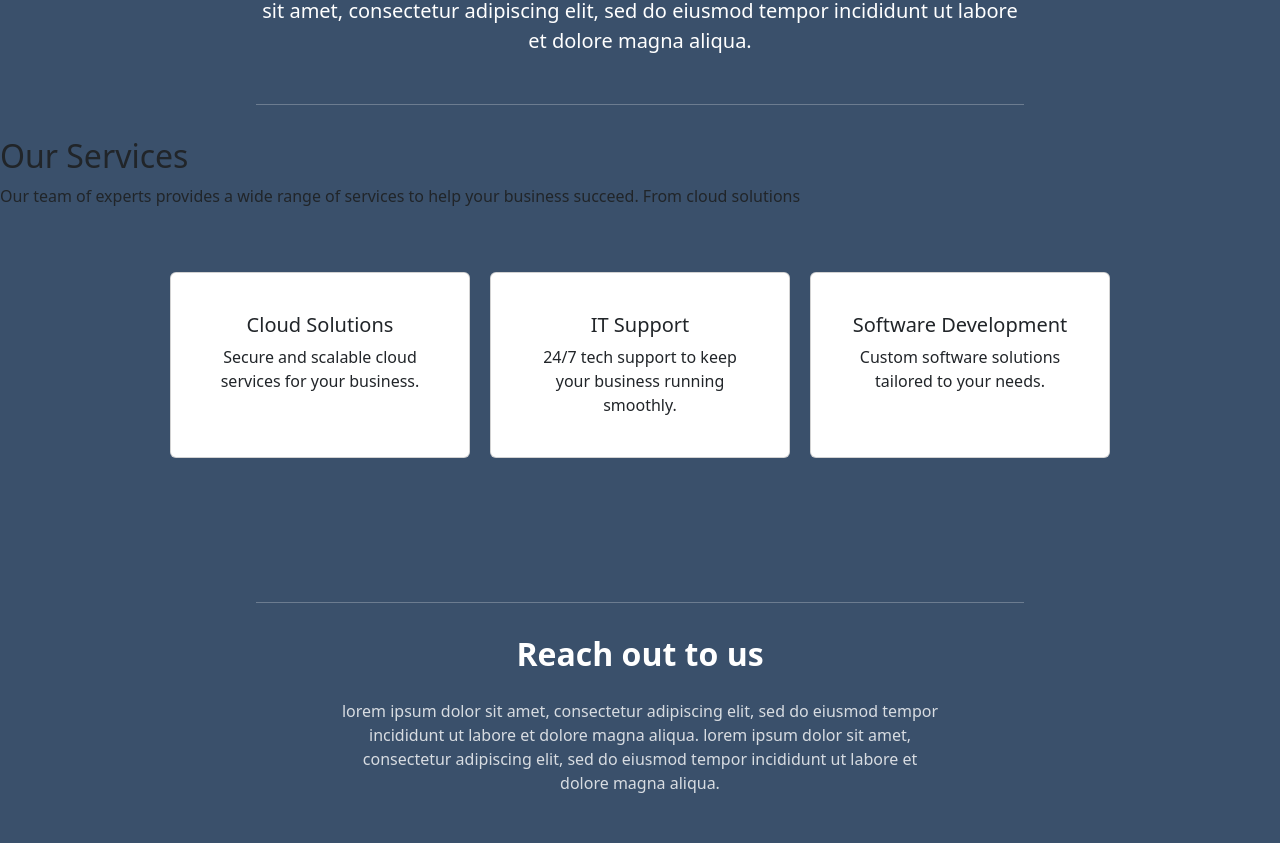
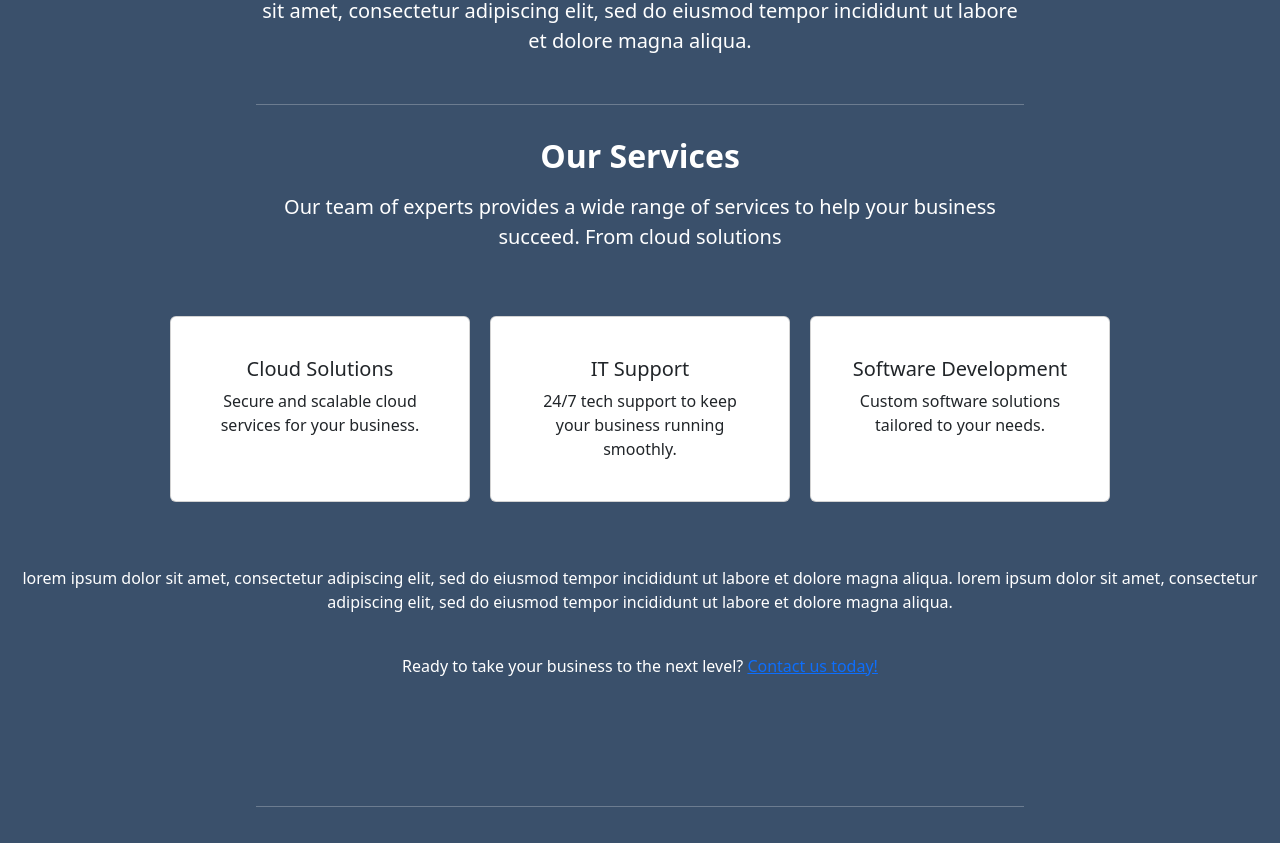
Before and after one commit to kkpathak2000/IT-company-website-Page-React.js, a React (Create React App) app: page / in a window 1280 px wide. Shown: the part 760-1603 px from the top of the page. Built offline with nearby package versions, Linux system fonts and the light colour scheme.

Commit message:
Enhance services section styling and update contact image alt text

```diff
--- a/src/App.css
+++ b/src/App.css
@@ -179,12 +179,23 @@ body {
   color: #142f33;
 }
 
-/* .services{
-  display: flex;
-  margin: 8% 35%;
+.services-header-text {
+  font-size: 2rem;
+  font-weight: bold;
+  margin-bottom: 10px;
+  margin-top: 2%;
   text-align: center;
   color: #ffffff;
-} */
+}
+
+.services-description {
+  font-size: 20px;
+  margin-top: 1rem;
+  margin-left: 20%;
+  margin-right: 20%;
+  text-align: center;
+  color: #ffffff;
+}
 
 .contact-hr{
   margin-top: 3rem;
@@ -210,3 +221,13 @@ body {
   padding: 1.5rem;
   border-radius: 10px;
 }
+
+.services-footer {
+  /* display: flex; */
+  justify-content: center;
+  align-items: center;
+  color: #ffffff;
+  padding: 1rem;
+  gap: 20px;
+  text-align: center;
+}
--- a/src/components/Contact.js
+++ b/src/components/Contact.js
@@ -17,7 +17,7 @@ const Contact = () => {
       </p>
 
       <div className="contact-image-container">
-        <img src={contactImage} alt="Contact Us image" className="contact-image"/>
+        <img src={contactImage} alt="Contact Us" className="contact-image"/>
       </div>
 
       <div className="contact-container">
@@ -29,7 +29,7 @@ const Contact = () => {
 
         <div className="separator"></div>
 
-        <Form className="contact-form">
+        <Form id="form" className="contact-form">
           <FormGroup>
             <Label for="name">Name</Label>
             <Input type="text" placeholder="Your Name" />
--- a/src/components/Services.js
+++ b/src/components/Services.js
@@ -26,6 +26,11 @@ const Services = () => {
             </Card>
           ))}
       </div>
+      <div className="services-footer">
+        <p>lorem ipsum dolor sit amet, consectetur adipiscing elit, sed do eiusmod tempor incididunt ut labore et dolore magna aliqua. lorem ipsum dolor sit amet, consectetur adipiscing elit, sed do eiusmod tempor incididunt ut labore et dolore magna aliqua. </p>
+        <br />
+        <p>Ready to take your business to the next level? <a href="#form">Contact us today!</a></p>
+      </div>
     </section>
   );
 };
```
